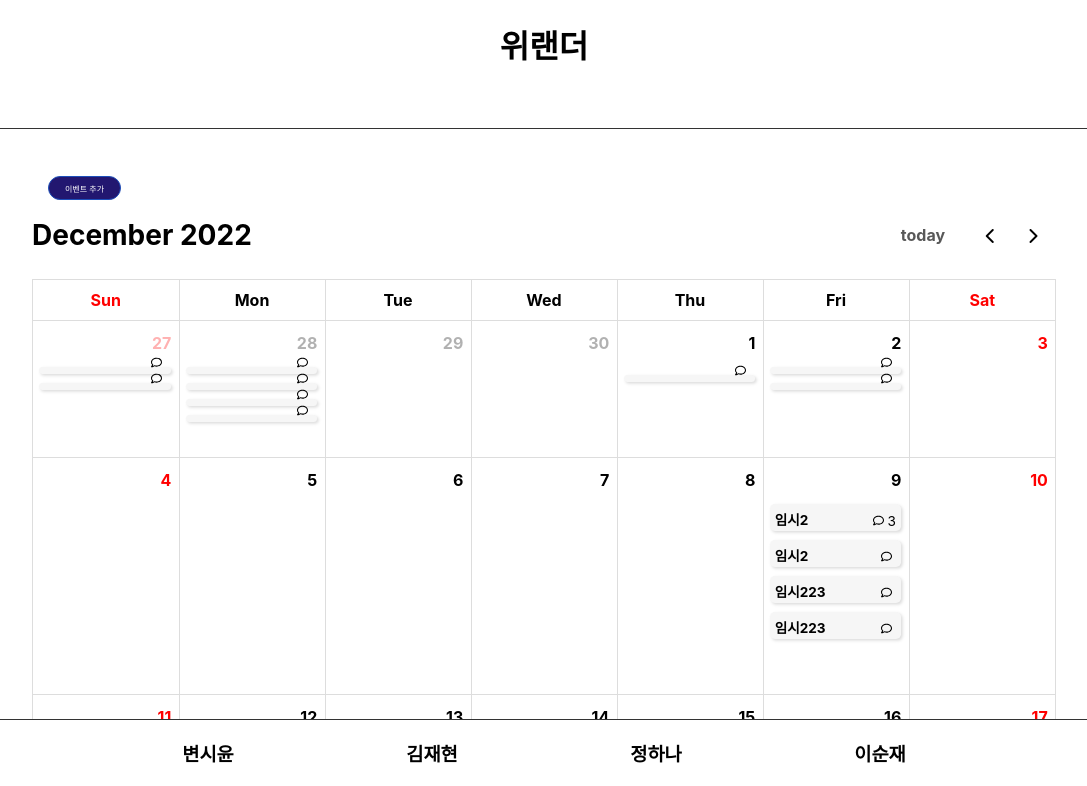
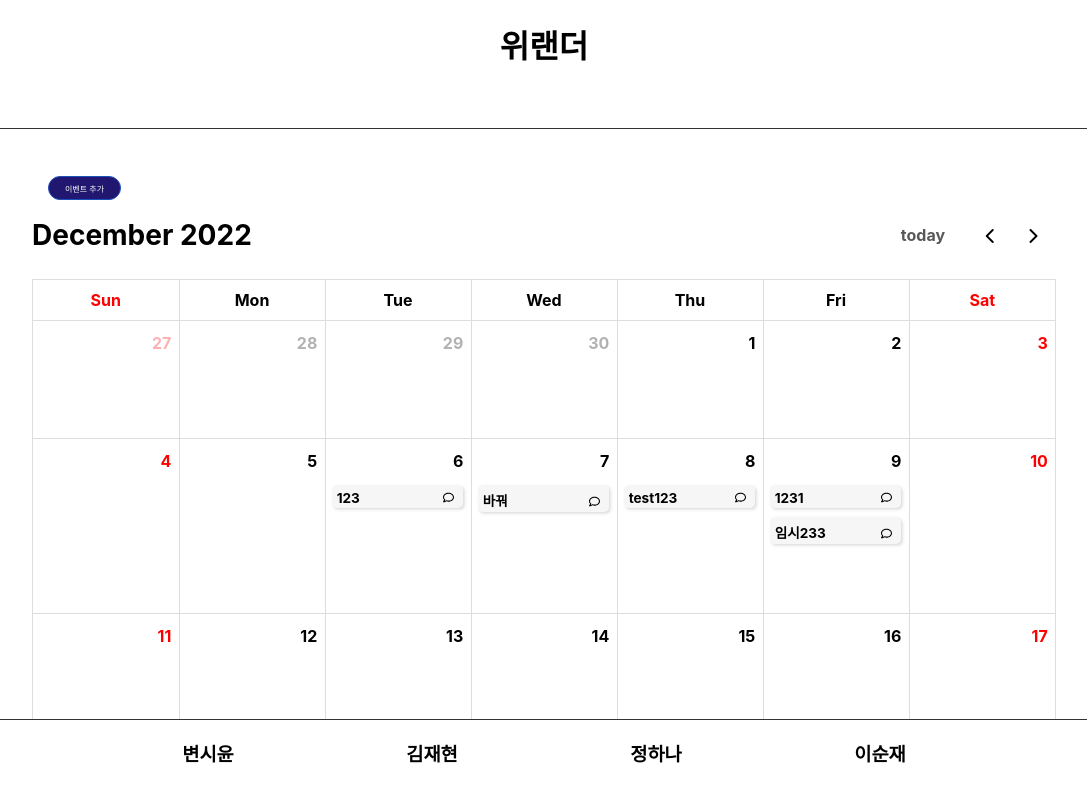
Before and after one commit to leesoonjae/calendar-pj, a React (Create React App) app: page / in a window 1280 px wide. Shown: the top 786 px of the page, without its empty margins (96-1183 px from the left). Built offline with nearby package versions, Linux system fonts and the light colour scheme; data requests are answered from the project's data file.

Commit message:
CRUD 완성

```diff
--- a/db.json
+++ b/db.json
@@ -1,110 +1,46 @@
 {
   "posts": [
     {
-      "id": "e6e814b6-aa2e-45e7-a898-e6193f0674b0",
-      "title": "임시2",
-      "date": "2022-12-09",
-      "desc": "하하하",
-      "userId": "이순재",
-      "comment": 3
-    },
-    {
-      "id": "e6i814b6-aa2e-45e7-a898-e6193f0674b0",
-      "title": "임시4",
-      "date": "2022-12-29",
-      "desc": "하하하",
-      "userId": "김재현"
-    },
-    {
-      "id": "b176bf15-3462-4edc-8bce-f39f04b75f94",
-      "title": "",
-      "date": "2022-11-27",
-      "desc": "",
-      "userId": ""
-    },
-    {
-      "id": "2550931a-cec5-46e7-b19f-83b50878eef0",
-      "title": "",
-      "userId": "",
-      "date": "2022-11-28",
-      "desc": ""
-    },
-    {
-      "id": "2b3946f3-c3ce-4820-9de7-677513d16be1",
-      "title": "",
-      "userId": "",
-      "date": "2022-11-28",
-      "desc": ""
-    },
-    {
-      "id": "dad9c3d6-7bbc-4a52-8444-42498fdd8f5b",
-      "title": "",
-      "userId": "",
-      "date": "2022-11-27",
-      "desc": ""
-    },
-    {
-      "id": "d600b02c-9d29-4c97-adae-e5646b4dd449",
-      "title": "",
-      "userId": "",
-      "date": "2022-11-28",
-      "desc": ""
-    },
-    {
-      "id": "7ecf2ec9-39cf-4740-84d4-3e3ea28cca27",
-      "title": "",
-      "userId": "",
-      "date": "2022-11-28",
-      "desc": ""
-    },
-    {
-      "id": "58935899-3837-4cb1-8771-c63229c808c5",
-      "title": "",
-      "userId": "",
-      "date": "2022-12-02",
-      "desc": ""
-    },
-    {
-      "id": "c5c7059d-85d1-4e36-aa71-586a89aa182d",
-      "title": "",
-      "userId": "",
-      "date": "2022-12-02",
-      "desc": ""
-    },
-    {
       "id": "919eeaa8-0f25-4edb-948b-0d0e18aeb843",
-      "title": "임시223",
+      "title": "1231",
       "userId": "이순재",
       "date": "2022-12-09",
       "desc": "하하하"
     },
     {
-      "id": "3a3ebff2-55c6-4bb4-adf9-2e6e6402519b",
-      "title": "임시223",
+      "id": "925321ff-ce08-4ca0-9bc7-4d3d3fbc0326",
+      "title": "임시233",
       "userId": "이순재",
       "date": "2022-12-09",
-      "desc": "하하하"
+      "desc": "하하하123"
     },
     {
-      "id": "8d43647f-4b21-4958-9290-1fcfdff791a1",
-      "title": "",
+      "id": "4433b9fd-fbbf-427c-acff-ccd59519abac",
+      "title": "test123",
       "userId": "",
-      "date": "2022-12-01",
-      "desc": ""
+      "date": "2022-12-08",
+      "desc": "1234"
     },
     {
-      "id": "240069ea-da19-4c6b-a24e-ff3d3ae065ce",
-      "title": "",
+      "id": "7d8bbe5a-13da-4a25-b0b4-53ef927038a8",
+      "title": "바꿔",
+      "userId": "",
+      "date": "2022-12-07",
+      "desc": "4124123"
+    },
+    {
+      "id": "d589e255-9a73-4c60-8ceb-a5ae56e4c8be",
+      "title": "1234",
       "userId": "",
       "date": "",
       "desc": ""
     },
     {
-      "id": "a3d1740e-c84f-495f-98f7-33119b14309b",
-      "title": "임시2",
-      "userId": "이순재",
-      "date": "2022-12-09",
-      "desc": "하하하"
+      "id": "a82221d3-d7c1-43f9-99b0-fe6434a18361",
+      "title": "123",
+      "userId": "",
+      "date": "2022-12-06",
+      "desc": ""
     }
   ]
 }
--- a/src/components/Calendar/Calendar.jsx
+++ b/src/components/Calendar/Calendar.jsx
@@ -16,18 +16,13 @@ export const Calendar = () => {
   // 이벤트 데이터
   const { posts, isLoading, error } = useSelector((state) => state.calendar);
   const [seletedId, setSeletedId] = useState("");
+  const [seletedDate, setSeletedDate] = useState("");
 
   //새로운 빈 데이터 생성
-  const createTodo = {
-    id: uuidv4(),
-    title: "",
-    userId: "",
-    date: "",
-    desc: "",
-  };
 
   const dispatch = useDispatch();
 
+  // 데이터 서버에서 불러옴
   useEffect(() => {
     dispatch(__getPosts());
   }, [dispatch]);
@@ -42,6 +37,23 @@ export const Calendar = () => {
       alert("해당내용이 없습니다.");
     }
   };
+
+  // 모달
+  const [showModal, setShowModal] = useState(false);
+
+  const dateClickHandler = (e) => {
+    setSeletedDate(e.dateStr);
+    setShowModal(true);
+  };
+  const showModalHandler = () => {
+    setShowModal(true);
+  };
+  const hideModalHandler = () => {
+    setSeletedId("");
+    setShowModal(false);
+  };
+
+
 
   const renderEventContent = (eventInfo) => {
     const tempPosts = eventInfo.event._context.options.events;
@@ -65,26 +77,17 @@ export const Calendar = () => {
     );
   };
 
-  // 모달
-  const [showModal, setShowModal] = useState(false);
-
-  const dateClickHandler = () => {
-    console.log("눌렀다!");
-    setShowModal(true);
-  };
-  const showModalHandler = () => {
-    setShowModal(true);
-  };
-  const hideModalHandler = () => {
-    setSeletedId("");
-    setShowModal(false);
-  };
-
   return (
     <>
       {showModal && (
         <Modal onClick={hideModalHandler}>
-          {<CalenderForm seletedId={seletedId} />}
+          {
+            <CalenderForm
+              seletedId={seletedId}
+              hideModalHandler={hideModalHandler}
+              seletedDate={seletedDate}
+            />
+          }
         </Modal>
       )}
       <CalendarContainer>
@@ -106,6 +109,7 @@ export const Calendar = () => {
 
 export default Calendar;
 
+// 스타일
 const CalendarContainer = styled.div`
   margin: 0 auto;
   width: 80%;
--- a/src/components/Calendar/CalenderForm.jsx
+++ b/src/components/Calendar/CalenderForm.jsx
@@ -14,11 +14,15 @@ const TodoTitleContainer = styled.div`
   text-align: start;
 `;
 
-export const CalenderForm = ({ seletedId }) => {
+export const CalenderForm = ({ seletedId, hideModalHandler, seletedDate }) => {
   return (
     <>
       <TodoTitleContainer>
-        <TodoItem seletedId={seletedId} />
+        <TodoItem
+          seletedId={seletedId}
+          hideModalHandler={hideModalHandler}
+          seletedDate={seletedDate}
+        />
         <Line px="32px" />
         <CommentsList />
         <CommentForm />
--- a/src/components/todo/TodoItem.jsx
+++ b/src/components/todo/TodoItem.jsx
@@ -13,18 +13,34 @@ import { v4 as uuidv4 } from "uuid";
 import { BsTrash } from "react-icons/bs";
 import { BsFillCheckCircleFill } from "react-icons/bs";
 
-const TodoItem = ({ seletedId }) => {
+const TodoItem = ({ seletedId, hideModalHandler, seletedDate }) => {
+  let todo;
   const dispatch = useDispatch();
   // const navigate = useNavigate();
   const todos = useSelector((state) => state.calendar.posts);
-  const todo = todos.filter((todo) => todo.id === seletedId);
+  console.log(todos);
+  if (seletedId !== "") {
+    todo = todos.filter((todo) => todo.id === seletedId);
+  }
+
+  console.log(seletedId);
+  console.log(todo);
 
   // console.log(state);
 
-  const [todoTitleValue, setTodoTitleValue] = useState(todo[0].title);
-  const [todoDateValue, setTodoDateValue] = useState(todo[0].date);
-  const [todoContentValue, setTodoContentValue] = useState(todo[0].desc);
-  const [todoUserIdValue, setTodoUserIdValue] = useState(todo[0].userId);
+  const [todoTitleValue, setTodoTitleValue] = useState(
+    todo ? todo[0].title : ""
+  );
+  const [todoDateValue, setTodoDateValue] = useState(
+    todo ? todo[0].date : seletedDate
+  );
+  const [todoContentValue, setTodoContentValue] = useState(
+    todo ? todo[0].desc : ""
+  );
+  const [todoUserIdValue, setTodoUserIdValue] = useState(
+    todo ? todo[0].userId : ""
+  );
+
 
   const handleTitleChange = (event) => {
     setTodoTitleValue(event.target.value);
@@ -43,8 +59,7 @@ const TodoItem = ({ seletedId }) => {
 
   const handlePostDeleteButton = () => {
     dispatch(__deletePost(todo[0].id));
-
-    // navigate("/");
+    hideModalHandler();
   };
 
   // 순재님 8시간 //
@@ -71,10 +86,21 @@ const TodoItem = ({ seletedId }) => {
       userId: todoUserIdValue,
       date: todoDateValue,
       desc: todoContentValue,
-      isEiditng: false,
     };
+    if (!todo) {
+      dispatch(__addPost(newTodo));
+      hideModalHandler();
+    }
 
-    dispatch(__addPost(newTodo));
+    const updateTodo = {
+      id: seletedId,
+      title: todoTitleValue,
+      userId: todoUserIdValue,
+      date: todoDateValue,
+      desc: todoContentValue,
+    };
+    dispatch(__updatePost(updateTodo));
+    hideModalHandler();
   };
 
   return (
@@ -131,6 +157,7 @@ const TodoItem = ({ seletedId }) => {
   );
 };
 
+// 스타일
 const TodoDatePicker = styled.input`
   width: 100%;
   padding: 0.5rem 2px;
--- a/src/redux/modules/calendarSlice.js
+++ b/src/redux/modules/calendarSlice.js
@@ -75,12 +75,13 @@ export const __deletePost = createAsyncThunk(
 // 포스트 업데이트
 export const __updatePost = createAsyncThunk(
   "updatePosts",
-  async (newTodo, ThunkAPI) => {
+  async (updateTodo, ThunkAPI) => {
     try {
       const response = await axios.patch(
-        `http://localhost:3001/posts/${newTodo.id}`,
-        newTodo
+        `http://localhost:3001/posts/${updateTodo.id}`,
+        updateTodo
       );
+      console.log(response.data);
       return ThunkAPI.fulfillWithValue(response.data);
     } catch (error) {
       return ThunkAPI.rejectWithValue(error);
@@ -156,7 +157,10 @@ const calendarSlice = createSlice({
     [__updatePost.fulfilled]: (state, action) => {
       console.log("업데이트 성공시", action.payload);
       state.isLoading = false;
-      state.posts = action.payload;
+      const index = state.posts.findIndex(
+        (item) => item.id === action.payload.id
+      );
+      state.posts.splice(index, 1, action.payload);
     },
     [__updatePost.rejected]: (state, action) => {
       state.isLoading = false;
```
